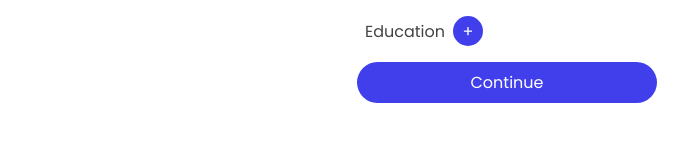
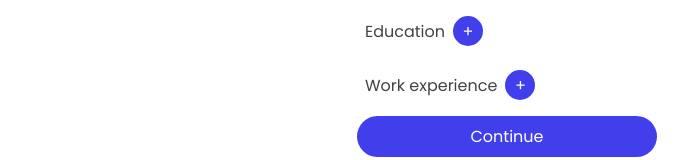
Before and after one commit to biancarosca/aspire-platform, a React (Create React App) app in the folder frontend/: page /profile in a window 1280 px wide. Shown: the part 645-805 px from the top of the page, without its empty margins (133-821 px from the left). Built offline with nearby package versions, Linux system fonts and the light colour scheme.

Commit message:
work exp input, educ comp refactored, tooltips added

```diff
--- a/frontend/src/App.js
+++ b/frontend/src/App.js
@@ -10,6 +10,7 @@ import LandingPage from "./pages/LandingPage";
 import LoginPage from "./pages/LoginPage";
 import SignupPage from "./pages/SignupPage";
 import CreateProfile from "./pages/CreateProfile";
+
 
 function App() {
 	return (
--- a/frontend/src/components/EducationComp.js
+++ b/frontend/src/components/EducWorkComp.js
@@ -4,9 +4,10 @@ import styled from "styled-components";
 import PropTypes from "prop-types";
 import { motion } from "framer-motion";
 //components
-import { StyInput, StyBtn } from "../components/GlobalStyles";
+import { StyInput, StyBtn } from "./GlobalStyles";
+import Tooltip from "@material-ui/core/Tooltip";
 
-const EducationComp = ({ id, setNumEducField }) => {
+const EducWorkComp = ({ id, setNumFields, placeholder1, placeholder2 }) => {
 	const mountingAnim = {
 		initial: { opacity: 0 },
 		final: { opacity: 1 },
@@ -28,26 +29,32 @@ const EducationComp = ({ id, setNumEducField }) => {
 		setAnim(unmountAnim);
 		setTimeout(
 			() =>
-				setNumEducField((prev) =>
-					prev.filter((currId) => currId !== id)
-				),
+				setNumFields((prev) => prev.filter((currId) => currId !== id)),
 			400
 		);
 	};
 	return (
 		<StyWrapper variants={anim} initial="initial" animate="final">
-			<StyRemove onClick={(e) => handleRemove(e)}>-</StyRemove>
-			<StyInput type="text" placeholder="Institution" size="25" />
-			<StyInput type="text" placeholder="Degree/title" size="25" />
-			<StyInput type="date" />
-			<StyInput type="date" />
+			<Tooltip title="Delete">
+				<StyRemove id="deleteBtn" onClick={(e) => handleRemove(e)}>
+					-
+				</StyRemove>
+			</Tooltip>
+			<StyInput type="text" placeholder={placeholder1} size="25" />
+			<StyInput type="text" placeholder={placeholder2} size="25" />
+			<label htmlFor="start">Start date</label>
+			<StyInput type="date" id="start" />
+			<label htmlFor="end">End date</label>
+			<StyInput type="date" id="end" />
 		</StyWrapper>
 	);
 };
 
-EducationComp.propTypes = {
+EducWorkComp.propTypes = {
 	id: PropTypes.string,
-	setNumEducField: PropTypes.func,
+	setNumFields: PropTypes.func,
+	placeholder1: PropTypes.string,
+	placeholder2: PropTypes.string,
 };
 
 const StyRemove = styled(StyBtn)`
@@ -73,7 +80,14 @@ const StyWrapper = styled(motion.div)`
 	input[type="date"] {
 		color: #434246;
 		width: 60%;
+		margin-top: 0;
+	}
+	label {
+		margin-top: 1rem;
+		padding: 0 0.5rem;
+		font-weight: bold;
+		width: fit-content;
 	}
 `;
 
-export default EducationComp;
+export default EducWorkComp;
--- /dev/null
+++ b/frontend/src/components/InputExperienceComp.js
@@ -0,0 +1,67 @@
+import React, { useState } from "react";
+//packages
+import styled from "styled-components";
+import uuid from "react-uuid";
+import PropTypes from "prop-types";
+//components
+import EducWorkComp from "../components/EducWorkComp";
+import { StyBtn } from "../components/GlobalStyles";
+import Tooltip from "@material-ui/core/Tooltip";
+
+const InputExperienceComp = ({ title, placeholder1, placeholder2 }) => {
+	const [numFields, setNumFields] = useState([]); //keep track of input groups
+
+	const handleAdd = (e) => {
+		e.preventDefault();
+		setNumFields((prev) => [...prev, uuid()]); //assign to each input group a unique id
+	};
+	return (
+		<StyExpWrap>
+			<div className="header">
+				<span className="title">{title}</span>
+				<Tooltip title="Add">
+					<StyAdd onClick={(e) => handleAdd(e)}>+</StyAdd>
+				</Tooltip>
+			</div>
+			{numFields &&
+				numFields.map((id) => (
+					<EducWorkComp
+						key={id}
+						id={id}
+						setNumFields={setNumFields}
+						placeholder1={placeholder1}
+						placeholder2={placeholder2}
+					/>
+				))}
+		</StyExpWrap>
+	);
+};
+
+InputExperienceComp.propTypes = {
+	title: PropTypes.string,
+	placeholder1: PropTypes.string,
+	placeholder2: PropTypes.string,
+};
+
+const StyAdd = styled(StyBtn)`
+	width: 30px;
+	height: 30px;
+	padding: 0;
+	margin: 0;
+`;
+
+const StyExpWrap = styled.div`
+	display: flex;
+	flex-direction: column;
+	margin-top: 1.5rem;
+	.header {
+		display: flex;
+		width: 100%;
+		align-items: center;
+	}
+	.title {
+		padding: 0 0.5rem;
+	}
+`;
+
+export default InputExperienceComp;
--- a/frontend/src/index.js
+++ b/frontend/src/index.js
@@ -8,6 +8,8 @@ import { Provider } from "react-redux";
 import { createStore, applyMiddleware, compose } from "redux";
 import thunk from "redux-thunk";
 import rootReducer from "./reducers/index";
+//material-ui
+import { unstable_createMuiStrictModeTheme, ThemeProvider } from "@material-ui/core/styles"; //fixes error originating from material-ui
 
 const composeEnhancers = window.__REDUX_DEVTOOLS_EXTENSION_COMPOSE__ || compose;
 
@@ -16,12 +18,16 @@ const store = createStore(
 	composeEnhancers(applyMiddleware(thunk))
 );
 
+const theme = unstable_createMuiStrictModeTheme();
+
 ReactDOM.render(
 	<Provider store={store}>
 		<React.StrictMode>
-			<BrowserRouter>
-				<App />
-			</BrowserRouter>
+			<ThemeProvider theme={theme}>
+				<BrowserRouter>
+					<App />
+				</BrowserRouter>
+			</ThemeProvider>
 		</React.StrictMode>
 	</Provider>,
 	document.getElementById("root")
--- a/frontend/src/pages/CreateProfile.js
+++ b/frontend/src/pages/CreateProfile.js
@@ -3,7 +3,6 @@ import { useSelector } from "react-redux";
 //packages
 import styled from "styled-components";
 import { toast } from "react-toastify";
-import uuid from "react-uuid";
 //components
 import LandingNav from "../components/LandingNav";
 import {
@@ -14,14 +13,13 @@ import {
 } from "../components/GlobalStyles";
 import AvatarComp from "../components/AvatarComp";
 import LangContainers from "../components/LangContainers";
-import EducationComp from "../components/EducationComp";
+import InputExperienceComp from "../components/InputExperienceComp";
 //utils
 import { languagesData } from "../utils/languagesData";
 
 const CreateProfile = () => {
 	const role = useSelector((store) => store.pickedRole);
 	const [languages, setLanguages] = useState([]);
-	const [numEducField, setNumEducField] = useState([]); //keep track of education input groups
 
 	const handleLanguagesInput = (target) => {
 		if (target.value.indexOf(",") !== -1) {
@@ -41,11 +39,6 @@ const CreateProfile = () => {
 			else toast.error("Not a valid language!");
 			target.value = "";
 		}
-	};
-
-	const handleAddEduc = (e) => {
-		e.preventDefault();
-		setNumEducField((prev) => [...prev, uuid()]); //assign to each education input group a unique id
 	};
 
 	return (
@@ -83,24 +76,8 @@ const CreateProfile = () => {
 							languages={languages}
 							setLanguages={setLanguages}
 						/>
-						<div className="education-wrapper">
-							<div className="education-header">
-								<span className="education-title">
-									Education
-								</span>
-								<StyAddEduc onClick={(e) => handleAddEduc(e)}>
-									+
-								</StyAddEduc>
-							</div>
-							{numEducField &&
-								numEducField.map((id) => (
-									<EducationComp
-										key={id}
-										id={id}
-										setNumEducField={setNumEducField}
-									/>
-								))}
-						</div>
+						<InputExperienceComp title="Education" placeholder1="Institution" placeholder2="Degree/title"/>
+						<InputExperienceComp title="Work experience" placeholder1="Company" placeholder2="Job title" />
 						<StyBtn className="cta-btn" type="submit">
 							Continue
 						</StyBtn>
@@ -111,12 +88,6 @@ const CreateProfile = () => {
 	);
 };
 
-const StyAddEduc = styled(StyBtn)`
-	width: 30px;
-	height: 30px;
-	padding: 0;
-	margin: 0;
-`;
 
 const StylContainer = styled(StyContainer)`
 	margin-bottom: 5rem;
@@ -126,19 +97,6 @@ const StylContainer = styled(StyContainer)`
 	.cta-btn {
 		transform-origin: center;
 	}
-	.education-wrapper {
-		display: flex;
-		flex-direction: column;
-		margin-top: 1.5rem;
-	}
-	.education-header {
-		display: flex;
-		width: 100%;
-		align-items: center;
-	}
-	.education-title {
-		padding: 0 0.5rem;
-	}
 `;
 
 export default CreateProfile;
--- a/package.json
+++ b/package.json
@@ -35,6 +35,7 @@
     "@fortawesome/fontawesome-svg-core": "^1.2.34",
     "@fortawesome/free-solid-svg-icons": "^5.15.2",
     "@fortawesome/react-fontawesome": "^0.1.14",
+    "@material-ui/core": "^4.11.3",
     "axios": "^0.21.1",
     "cors": "^2.8.5",
     "dotenv": "^8.2.0",
@@ -48,6 +49,7 @@
     "react-router-dom": "^5.2.0",
     "react-toastify": "^7.0.3",
     "react-uuid": "^1.0.2",
+    "reactstrap": "^8.9.0",
     "redux": "^4.0.5",
     "redux-thunk": "^2.3.0",
     "styled-components": "^5.2.1",
```
Also changed, not shown: 1 other file (tests, documents, lock files or other folders).
